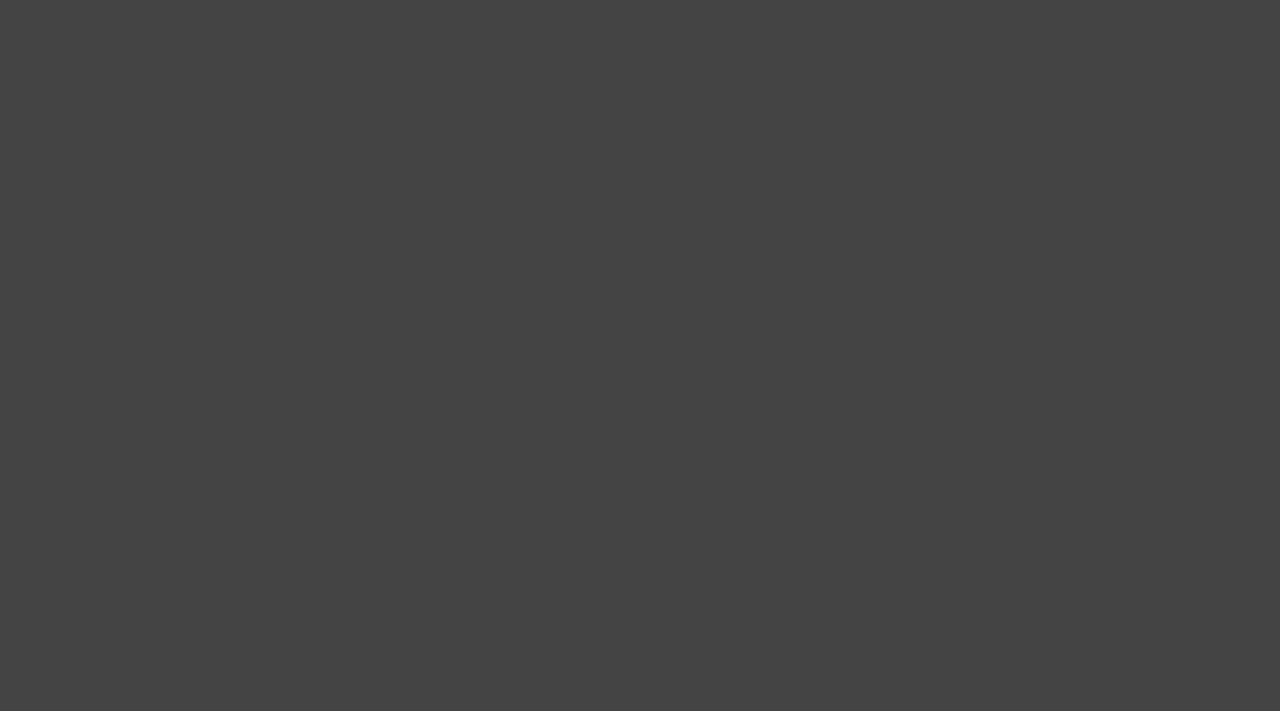
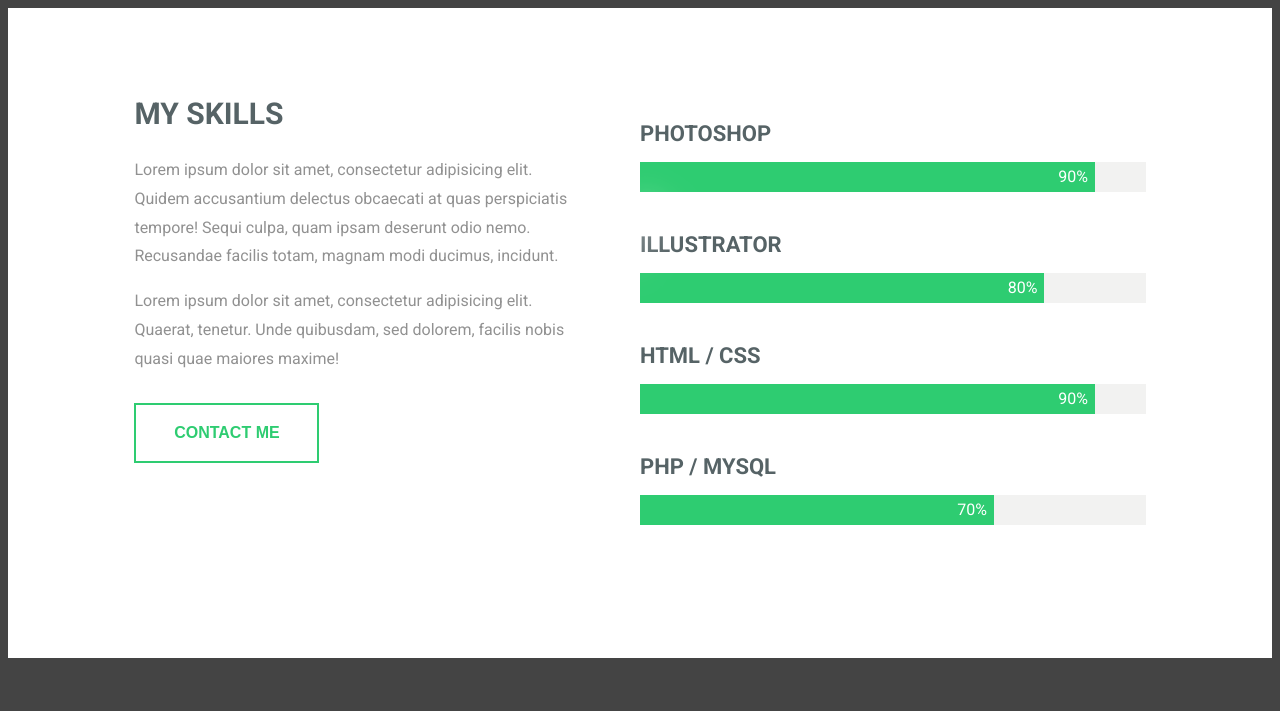
Before and after one commit to MrVorgoth/codersCrewPortfolio, a plain HTML site: page index.html in a window 1280 px wide. Drawn offline with Linux system fonts and the light colour scheme.

Commit message:
added My Skills section - additionally in css body{font-family: Roboto}

```diff
--- a/index.html
+++ b/index.html
@@ -5,8 +5,40 @@
     <meta name="viewport" content="width=device-width, initial-scale=1" />
     <meta http-equiv="X-UA-Compatible" content="IE=edge" />
     <title>Portfolio</title>
+    <link href="https://fonts.googleapis.com/css?family=Roboto:400,500,700" rel="stylesheet">
     <link rel="stylesheet" href="style/style.css">
   </head>
   <body>
+<!-- ..............  MY SKILLS  ............-->
+    <div class="my_skills_wrapper">
+      <div class="my_skills--txt-container">
+        <h2 class="my_skills--header">My skills</h2>
+        <p>Lorem ipsum dolor sit amet, consectetur adipisicing elit. Quidem accusantium delectus obcaecati at quas perspiciatis tempore! Sequi culpa, quam ipsam deserunt odio nemo. Recusandae facilis totam, magnam modi ducimus, incidunt.</p>
+        <p>Lorem ipsum dolor sit amet, consectetur adipisicing elit. Quaerat, tenetur. Unde quibusdam, sed dolorem, facilis nobis quasi quae maiores maxime!</p>
+        <button class="my_skills--button" type="button" name="my_skills_button">CONTACT ME</button>
+      </div>
+      <div class="my_skills--bar-container">
+        <p>photoshop</p>
+        <div class="my_skills--bar">
+          <div class="my_skills_bar--green-bar photoshop_bar"><p class="my_skills--percents">90%</p></div>
+          <div class="my_skills_bar-glow my_skills-photoshop-glow"></div>
+        </div>
+        <p>illustrator</p>
+        <div class="my_skills--bar">
+          <div class="my_skills_bar--green-bar illustrator_bar"><p class="my_skills--percents">80%</p></div>
+          <div class="my_skills_bar-glow my_skills-illustrator-glow"></div>
+        </div>
+        <p>HTML / CSS</p>
+        <div class="my_skills--bar">
+          <div class="my_skills_bar--green-bar photoshop_bar"><p class="my_skills--percents">90%</p></div>
+          <div class="my_skills_bar-glow my_skills-html-glow"></div>
+        </div>
+        <p>PHP / MYSQL</p>
+        <div class="my_skills--bar">
+          <div class="my_skills_bar--green-bar php_bar"><p class="my_skills--percents">70%</p></div>
+          <div class="my_skills_bar-glow my_skills-php-glow"></div>
+        </div>
+      </div>
+    </div>
   </body>
 </html>
--- a/style/style.css
+++ b/style/style.css
@@ -1,4 +1,171 @@
 body {
   color: white;
   background-color: #444;
+  font-family: 'Roboto', sans-serif;
 }
+.my_skills_wrapper {
+  width: 100%;
+  height: 650px;
+  display: grid;
+  grid-template-columns: 1fr 1fr;
+  background-color: white;
+}
+.my_skills--txt-container {
+  height: 700px;
+  padding: 10% 10% 5% 20%;
+  box-sizing: border-box;
+  color: #919191;
+}
+.my_skills--header {
+  text-transform: uppercase;
+  color: #566366;
+  font-size: 30px;
+}
+.my_skills--txt-container > p{
+  line-height: 1.8em;
+}
+.my_skills--button {
+  height: 60px;
+  width: 185px;
+  margin-top: 3%;
+  background: none;
+  border: 2px solid #2ecc71;
+  color: #2ecc71;
+  font-size: 16px;
+  font-weight: 700;
+  transition: 400ms linear;
+}
+.my_skills--button:hover {
+  background: #2ecc71;
+  border: 2px solid #2ecc71;
+  color: white;
+}
+.my_skills--bar-container {
+  position: relative;
+  padding: 14% 20% 10% 0;
+}
+.my_skills--bar-container > p {
+  text-transform: uppercase;
+  color: #566366;
+  font-weight: 700;
+  font-size: 22px;
+  margin: 40px 0 0 0;
+}
+.my_skills--bar-container > p:first-child {
+  margin: 25px 0 0 0;
+}
+.my_skills--bar {
+  height: 30px;
+  width: 100%;
+  background-color: #f2f2f1;
+}
+.my_skills_bar--green-bar {
+  height: 100%;
+  background-color: #2ecc71;
+}
+.photoshop_bar {
+  width: 90%;
+}
+.my_skills_bar-glow {
+  position: absolute;
+  left: 0;
+  transform: rotate(30deg);
+  background-color: white;
+  width: 1px;
+  height: 30px;
+  box-shadow: 0 0 30px 15px white;
+}
+.my_skills-photoshop-glow {
+  top: 205px;
+  opacity: 0;
+  animation: photoshop_glow 5s linear infinite;
+}
+@keyframes photoshop_glow {
+  0% {
+    left: 0;
+    opacity: 0.3;
+  }
+  15% {
+    opacity: 0.2;
+  }
+  17% {
+    left: 900px;
+    opacity: 0;
+  }
+  100% {
+  opacity: 0;
+  }
+}
+.illustrator_bar{
+  width: 80%;
+}
+.my_skills-illustrator-glow {
+  top: 315px;
+  opacity: 0;
+  animation: illustrator_glow 5s linear 150ms infinite;
+}
+@keyframes illustrator_glow {
+  0% {
+    left: 0;
+    opacity: 0.3;
+  }
+  15% {
+    opacity: 0.2;
+  }
+  17% {
+    left: 900px;
+    opacity: 0;
+  }
+  100% {
+  opacity: 0;
+  }
+}
+.my_skills-html-glow {
+  top: 430px;
+  opacity: 0;
+  animation: html_glow 5s linear 300ms infinite;
+  }
+  @keyframes html_glow {
+  0% {
+    left: 0;
+    opacity: 0.3;
+  }
+  15% {
+    opacity: 0.2;
+  }
+  17% {
+    left: 900px;
+    opacity: 0;
+  }
+  100% {
+  opacity: 0;
+  }
+  }
+.my_skills-php-glow {
+  top: 545px;
+  opacity: 0;
+  animation: php_glow 5s linear 450ms infinite;
+  }
+  @keyframes php_glow {
+  0% {
+    left: 0;
+    opacity: 0.3;
+  }
+  15% {
+    opacity: 0.2;
+  }
+  17% {
+    left: 900px;
+    opacity: 0;
+  }
+  100% {
+  opacity: 0;
+  }
+  }
+.php_bar{
+  width: 70%;
+}
+.my_skills--percents {
+  text-align: right;
+  padding: 5px 7px 0 0;
+}
```
